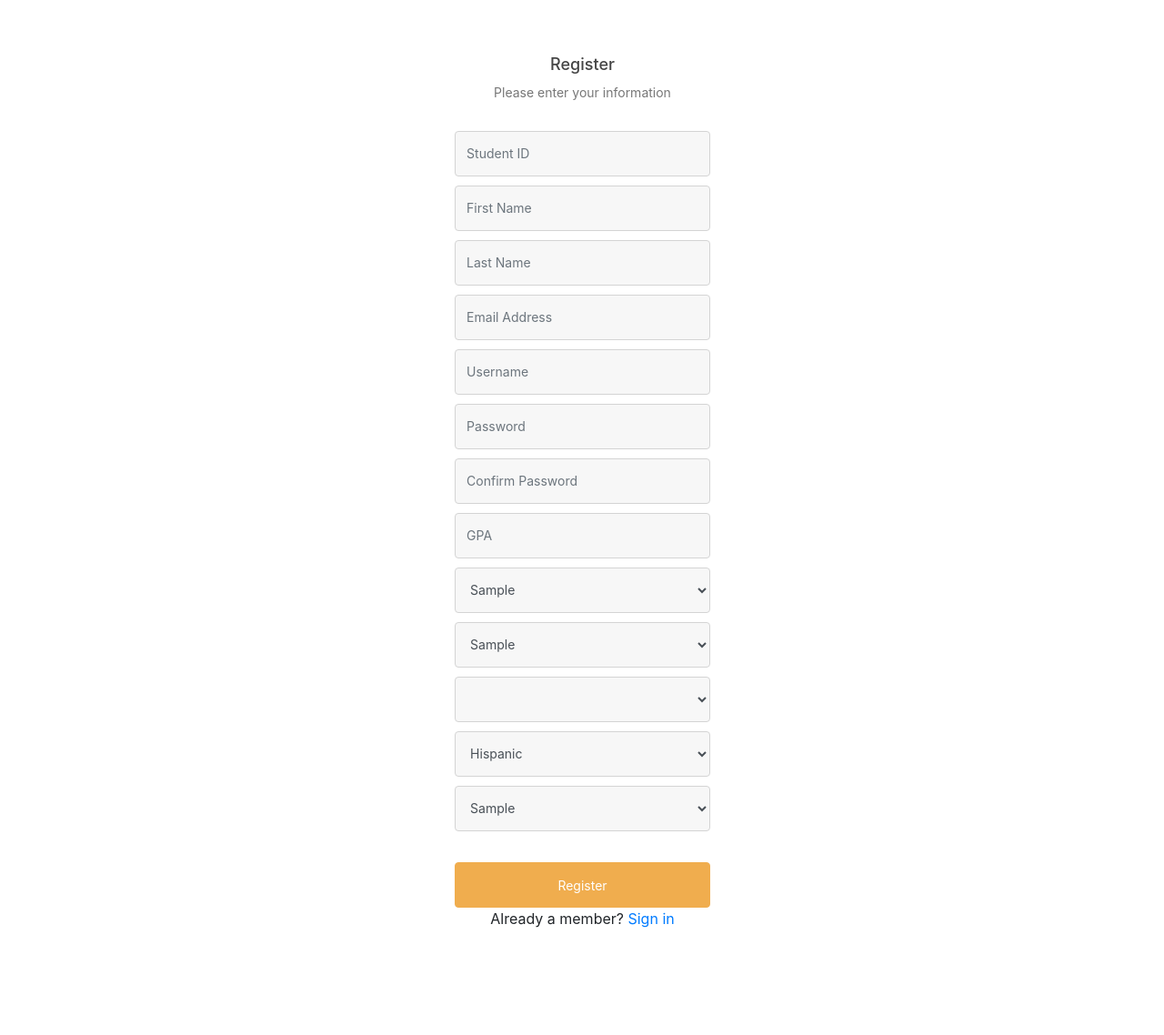
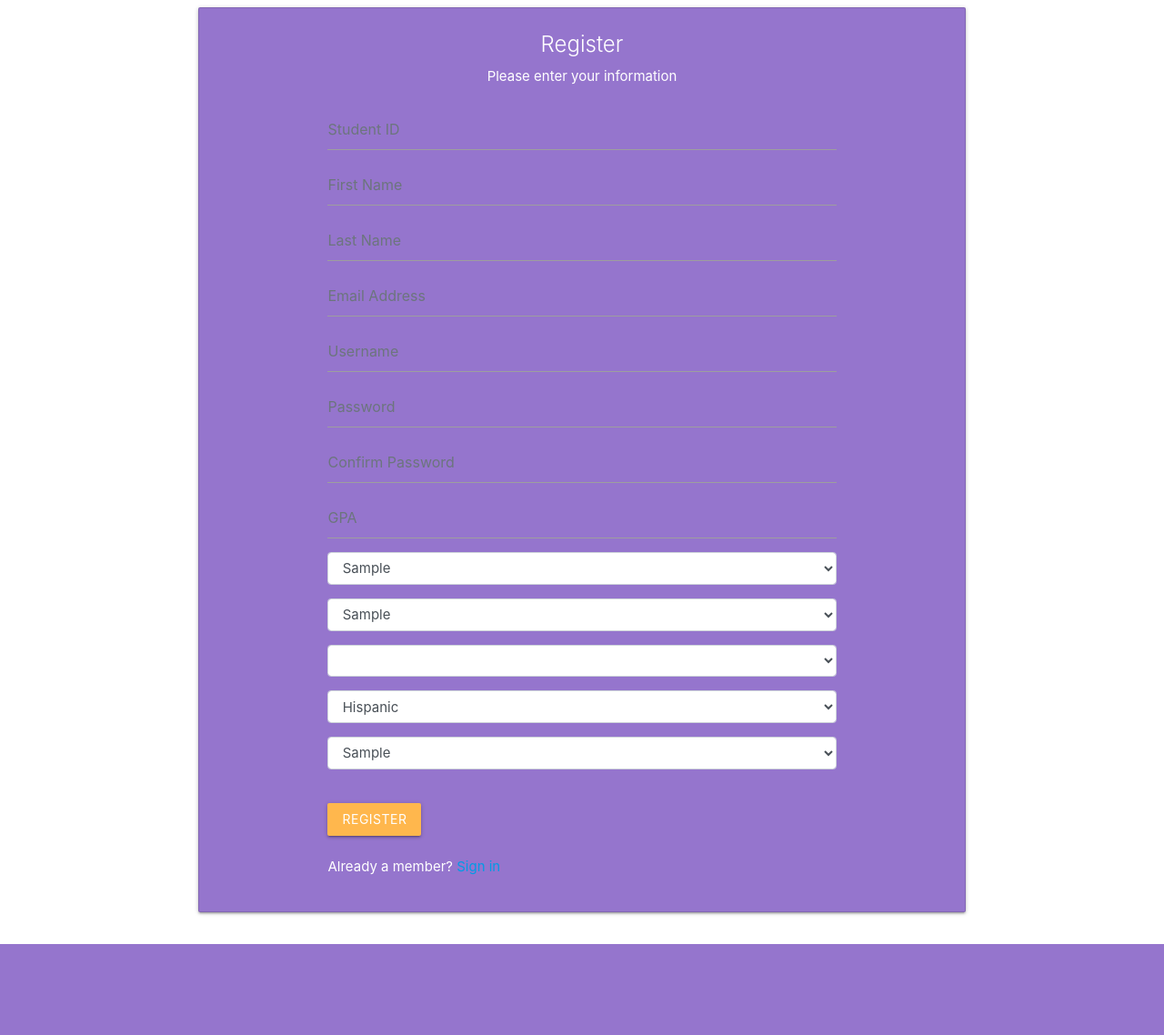
Before and after one commit to aschjoll/acmw-database, a PHP site: page /register.php in a window 1280 px wide. Shown: the whole page at 91% size. After the commit the page ends 1038 px from the top, so only its background shows below. Run offline with PHP 8.4, Linux system fonts and the light colour scheme; tables that the repository leaves empty or names only in its code hold one stand-in row (values such as "Sample post"); lists and menus that the app fills with data are empty.

Commit message:
login and register look better, navbar + permissions

```diff
--- a/register.php
+++ b/register.php
@@ -94,20 +94,22 @@ if (isset($_POST['register'])) {
 
 <html>
 <head>
-	<link href="//maxcdn.bootstrapcdn.com/bootstrap/4.1.1/css/bootstrap.min.css" rel="stylesheet" id="bootstrap-css">
-	<link rel="stylesheet" href="mainstyles.css" type="text/css">
+	 <!-- Compiled and minified CSS -->
+    	<link rel="stylesheet" href="https://cdnjs.cloudflare.com/ajax/libs/materialize/1.0.0/css/materialize.min.css">
  	<title>Register for ACM-W website Access</title>
 </head>
 <body id="LoginForm">
-	<div class="container">
-  	<h1 class="form-heading"></h1>
-	<div class="login-form">
-	<div class="main-div">
-	<div class="panel">
-	<h2>Register</h2>
-	<p>Please enter your information</p>
-	</div>
-	<form id="Login" action="register.php" method="post">
+  <div class="container">
+    <div class="row valign-wrapper">
+      <div class="col s4 valign">
+        <div class="card deep-purple lighten-2 white-text">
+          <div class="container">
+            <div class="card-content center-align">
+              <span class="card-title white-text">Register</span>
+              <p>Please enter your information</p>
+            </div>
+	    <div class="white-text">
+	    <form class="white-text" id="Login" action="register.php" method="post">
 		<div class="form-group">
                 <!--<br><label>SID<label>-->
                 <input type="text" name="sid" class="form-control" placeholder="Student ID">
@@ -193,10 +195,15 @@ if (isset($_POST['register'])) {
 		}
 		echo "\n";
 		?>
-		<br><button type="submit" class="btn btn-primary" name="register">Register</button><br>
-  		Already a member? <a href="login.php">Sign in</a>
-</form>
-</div>
-</div></div></div>
+		<br><button type="submit" class="btn orange lighten-2" name="register">Register</button><br><br>
+  	        Already a member? <a href="login.php">Sign in</a><br><br>
+	      </div>
+	      </form>
+            </div>
+          </div>
+        </div>
+      </div>
+    </div>
+  </div>
 </body>
 </html>
--- a/welcome.php
+++ b/welcome.php
@@ -1,11 +1,5 @@
 <?php include('header.php');
 
-session_start();
-
-  if (!isset($_SESSION['username'])) {
-  	$_SESSION['msg'] = "You must log in first";
-  	header('location: login.php');
-  }
   if (isset($_GET['logout'])) {
   	session_destroy();
   	unset($_SESSION['username']);
```
Also changed, not shown: header.php (+21 -5 lines), login.php (+12 -9 lines).
